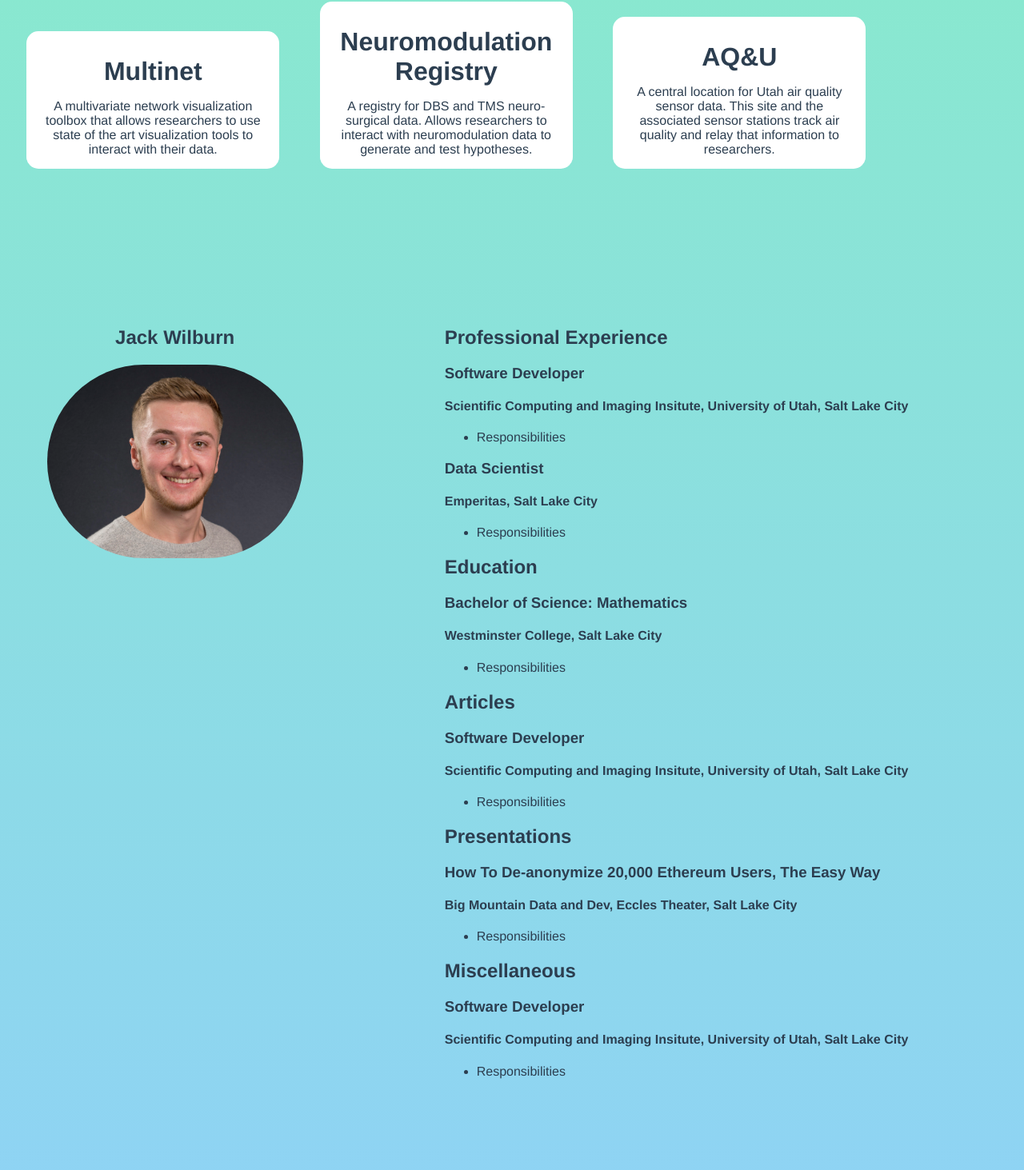
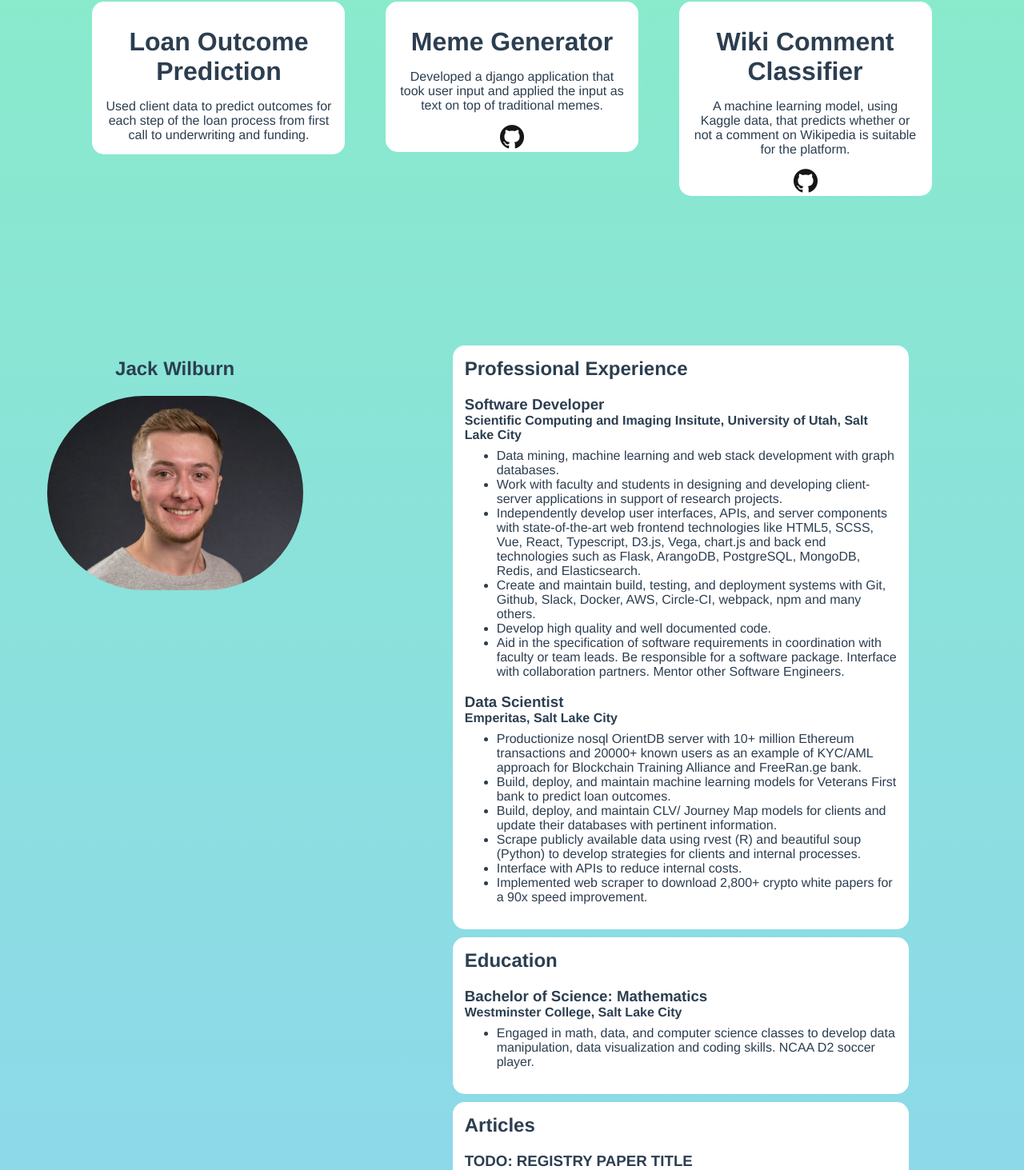
Before and after one commit to JackWilb/jackwilburn.xyz, a Vue app: page / in a window 1280 px wide. Shown: the part 1325-2788 px from the top of the page at 80% size. Built offline with nearby package versions, Linux system fonts and the light colour scheme.

Commit message:
update the projects and the resume portions

```diff
--- a/src/components/ProjectCard.vue
+++ b/src/components/ProjectCard.vue
@@ -24,7 +24,7 @@ export default {
 <!-- Add "scoped" attribute to limit CSS to this component only -->
 <style scoped>
 .card {
-  display:inline-block;
+  display:inline-grid;
   margin: 2%;
   margin-top: 50px;
   margin-bottom: 50px;
--- a/src/components/Projects.vue
+++ b/src/components/Projects.vue
@@ -9,16 +9,15 @@
       <br/>
       <br/>
       <h2>My Past Projects</h2>
-      <ProjectCard title="Multinet" description="A multivariate network visualization toolbox that allows researchers to use state of the art visualization tools to interact with their data."/>
-      <ProjectCard title="Neuromodulation Registry" description="A registry for DBS and TMS neuro-surgical data. Allows researchers to interact with neuromodulation data to generate and test hypotheses."/>
-      <ProjectCard title="AQ&U" description="A central location for Utah air quality sensor data. This site and the associated sensor stations track air quality and relay that information to researchers."/>
+      <ProjectCard title="Loan Outcome Prediction" description="Used client data to predict outcomes for each step of the loan process from first call to underwriting and funding."/>
+      <ProjectCard title="Meme Generator" description="Developed a django application that took user input and applied the input as text on top of traditional memes." github="https://github.com/JackWilb/DBProject"/>
+      <ProjectCard title="Wiki Comment Classifier" description="A machine learning model, using Kaggle data, that predicts whether or not a comment on Wikipedia is suitable for the platform." github="https://github.com/JackWilb/Toxic-Comment-Classifier"/>
     </div>
   </div>
 </template>
 
 <script>
 import ProjectCard from './ProjectCard.vue'
-
 
 export default {
   name: 'Projects',
@@ -32,7 +31,7 @@ export default {
 
 <!-- Add "scoped" attribute to limit CSS to this component only -->
 <style scoped>
-.landing {
+.projects {
   display:table;
   text-align: center;
   height: 100vh;
--- a/src/components/Resume.vue
+++ b/src/components/Resume.vue
@@ -6,50 +6,69 @@
     </div>
     <div class="right">
       <!-- Jobs -->
+      <div class="resume-card">
         <h2>Professional Experience</h2>
         <h3>Software Developer</h3>
         <h4>Scientific Computing and Imaging Insitute, University of Utah, Salt Lake City</h4>
         <ul>
-          <li>Responsibilities</li>
+            <li>Data mining, machine learning and web stack development with graph databases.
+            <li>Work with faculty and students in designing and developing client-server applications in support of research projects.
+            <li>Independently develop user interfaces, APIs, and server components with state-of-the-art web frontend technologies like HTML5, SCSS, Vue, React, Typescript, D3.js, Vega, chart.js and back end technologies such as Flask, ArangoDB, PostgreSQL, MongoDB, Redis, and Elasticsearch.
+            <li>Create and maintain build, testing, and deployment systems with Git, Github, Slack, Docker, AWS, Circle-CI, webpack, npm and many others.
+            <li>Develop high quality and well documented code.
+            <li>Aid in the specification of software requirements in coordination with faculty or team leads. Be responsible for a software package. Interface with collaboration partners. Mentor other Software Engineers.</li>
         </ul>
 
         <h3>Data Scientist</h3>
         <h4>Emperitas, Salt Lake City</h4>
         <ul>
-          <li>Responsibilities</li>
+            <li>Productionize nosql OrientDB server with 10+ million Ethereum transactions and 20000+ known users as an example of KYC/AML approach for Blockchain Training Alliance and FreeRan.ge bank.
+            <li>Build, deploy, and maintain machine learning models for Veterans First bank to predict loan outcomes.
+            <li>Build, deploy, and maintain CLV/ Journey Map models for clients and update their databases with pertinent information.
+            <li>Scrape publicly available data using rvest (R) and beautiful soup (Python) to develop strategies for clients and internal processes.
+            <li>Interface with APIs to reduce internal costs.
+            <li>Implemented web scraper to download 2,800+ crypto white papers for a 90x speed improvement.</li>
         </ul>
+      </div>
 
        <!-- Education -->
+      <div class="resume-card">
         <h2>Education</h2>
         <h3>Bachelor of Science: Mathematics</h3>
         <h4>Westminster College, Salt Lake City</h4>
         <ul>
-          <li>Responsibilities</li>
+            <li>Engaged in math, data, and computer science classes to develop data manipulation, data visualization and coding skills. NCAA D2 soccer player.</li>
         </ul>
+      </div>
 
       <!-- Articles -->
+      <div class="resume-card">
         <h2>Articles</h2>
+        <h3>TODO: REGISTRY PAPER TITLE</h3>
+        <h4>TODO: JOURNAL NAME</h4>
+        <ul>
+            <li>Productionized website design that allowed for the storage and retrieval of deep brain stimulation (DBS) data.
+            <li>Co-wrote and edited the final manuscript.</li>
+        </ul>
+      </div>
+
+      <!-- Presentations -->
+      <div class="resume-card">
+        <h2>Presentations</h2>
+        <h3>How To De-anonymize 20,000 Ethereum Users, The Easy Way</h3>
+        <h4>Big Mountain Data and Dev, Eccles Theater, Salt Lake City</h4>
+        <ul>
+            <li>Used data from public sources to tie user account information to the anonymous blockchain as a proof of concept</li>
+        </ul>
+      </div>
+
+      <!-- Miscellaneous -->
+      <!-- <h2>Miscellaneous</h2>
       <h3>Software Developer</h3>
       <h4>Scientific Computing and Imaging Insitute, University of Utah, Salt Lake City</h4>
       <ul>
           <li>Responsibilities</li>
-      </ul>
-
-      <!-- Presentations -->
-      <h2>Presentations</h2>
-      <h3>How To De-anonymize 20,000 Ethereum Users, The Easy Way</h3>
-      <h4>Big Mountain Data and Dev, Eccles Theater, Salt Lake City</h4>
-      <ul>
-          <li>Responsibilities</li>
-      </ul>
-
-      <!-- Miscellaneous -->
-      <h2>Miscellaneous</h2>
-      <h3>Software Developer</h3>
-      <h4>Scientific Computing and Imaging Insitute, University of Utah, Salt Lake City</h4>
-      <ul>
-          <li>Responsibilities</li>
-      </ul>
+      </ul> -->
 
     </div>
   </div>
@@ -97,7 +116,31 @@ h1 {
   font-size: 3em;
 }
 
+.resume-card {
+  background-color: white;
+  border-radius: 15px;
+  margin: 10px;
+  padding: 15px;
+}
+
+h2 {
+  margin-top: 0;
+}
+
+h3 {
+  margin-bottom: 0;
+}
+
+h4 {
+  margin-top: 0;
+  margin-bottom: 0.5em;
+}
+
 p {
   font-size: 1.5em;
 }
+
+ul, li {
+  margin-top: 0px;
+}
 </style>
```
Lines whose indentation alone changed are shown as unchanged.
